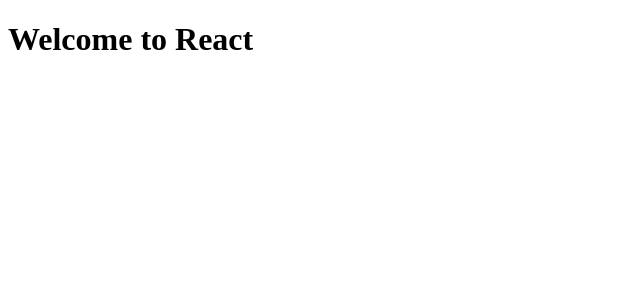
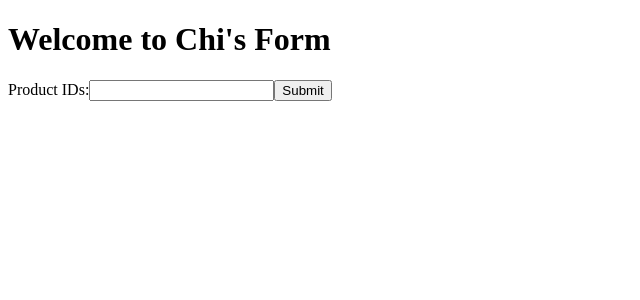
Before and after one commit to chulinguy/dolls_kill, a React (Create React App) app: page / in a window 1280 px wide. Shown: the top 300 px of the page, without its empty margins (0-640 px from the left). Built offline with nearby package versions, Linux system fonts and the light colour scheme.

Commit message:
180421 WIP

```diff
--- a/package.json
+++ b/package.json
@@ -3,6 +3,7 @@
   "version": "0.1.0",
   "private": true,
   "dependencies": {
+    "axios": "^0.18.0",
     "react": "^16.3.2",
     "react-dom": "^16.3.2",
     "react-scripts": "1.1.4"
--- a/src/components/App.js
+++ b/src/components/App.js
@@ -1,15 +1,12 @@
-import React, { Component } from 'react';
+import React from 'react';
+import Header from './Header';
+import Form from './Form';
 
-class App extends Component {
-  render() {
-    return (
-      <div className="App">
-        <header className="App-header">
-          <h1 className="App-title">Welcome to React</h1>
-        </header>
-      </div>
-    );
-  }
-}
+const App = () => (
+  <div className="App">
+    <Header />
+    <Form />
+  </div>
+);
 
 export default App;
--- /dev/null
+++ b/src/components/Form.jsx
@@ -0,0 +1,44 @@
+import React, { Component } from 'react';
+import { retrieveData } from '../util';
+
+class Form extends Component {
+  constructor() {
+    super();
+    this.state = {
+      prod_id: '',
+      results: [],
+    };
+    this.handleProdIdChange = this.handleProdIdChange.bind(this);
+    // this.handleSubmit = this.handleSubmit.bind(this);
+  }
+
+  handleProdIdChange(event) {
+    this.setState({ prod_id: event.target.value });
+  }
+
+  handleSubmit(event) {
+    retrieveData().then(data => {
+      console.log(data);
+      this.setState({ results: data });
+    });
+    event.preventDefault();
+  }
+
+  componentDidUpdate() {
+    console.log(this.state);
+  }
+
+  render() {
+    return (
+      <form onSubmit={this.handleSubmit}>
+        <label>
+          Product IDs:
+          <input type="text" value={this.state.prod_id} onChange={this.handleProdIdChange} />
+        </label>
+        <input type="submit" value="Submit" />
+      </form>
+    );
+  }
+}
+
+export default Form;
--- /dev/null
+++ b/src/components/Header.jsx
@@ -0,0 +1,9 @@
+import React from 'react';
+
+const Header = () => (
+  <header className="App-header">
+    <h1 className="App-title">Welcome to {"Chi's"} Form</h1>
+  </header>
+);
+
+export default Header;
--- /dev/null
+++ b/src/util.js
@@ -0,0 +1,5 @@
+import axios from 'axios';
+
+export const retrieveData = () => {
+  axios.get();
+}
```
Also changed, not shown: 1 other file (tests, documents, lock files or other folders).
